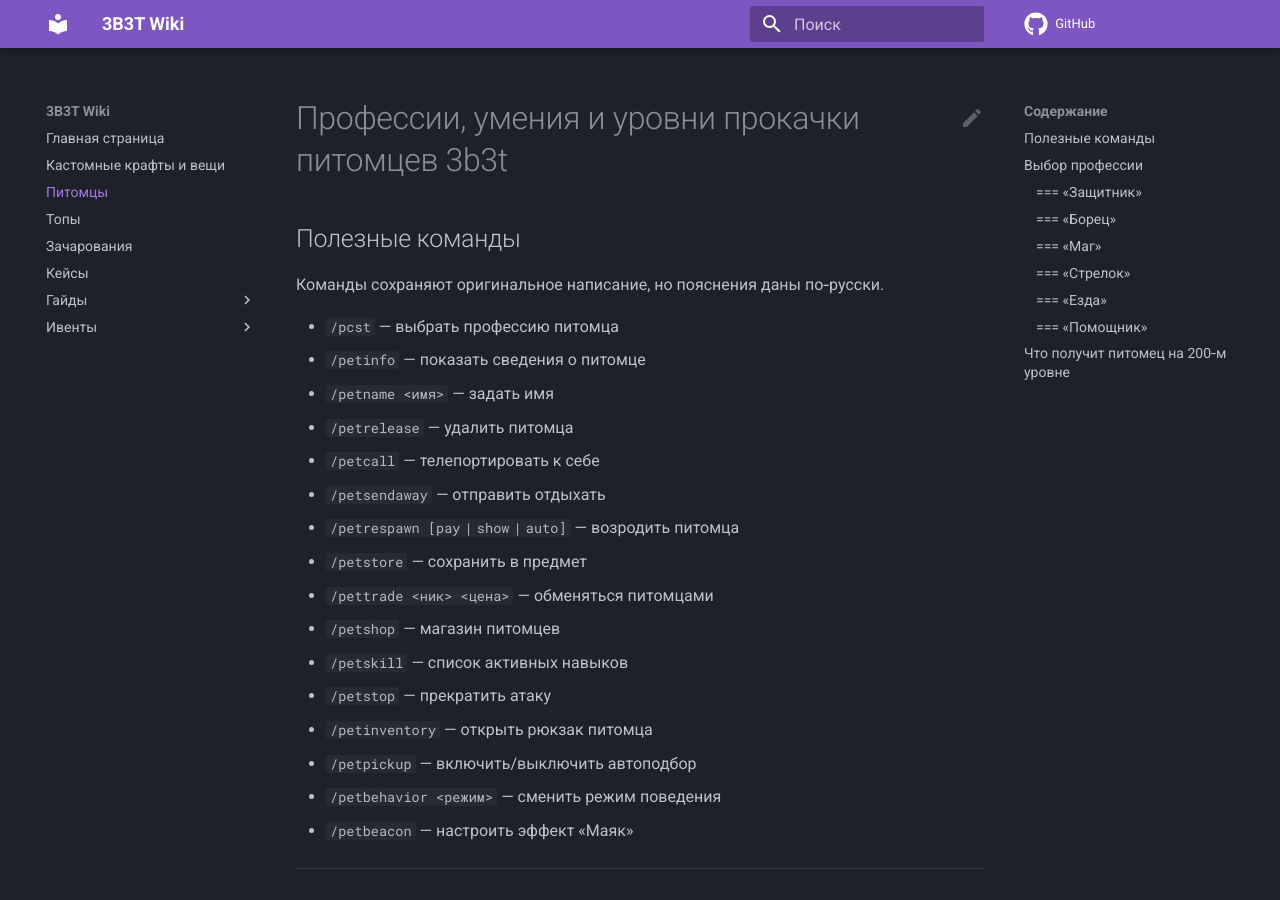
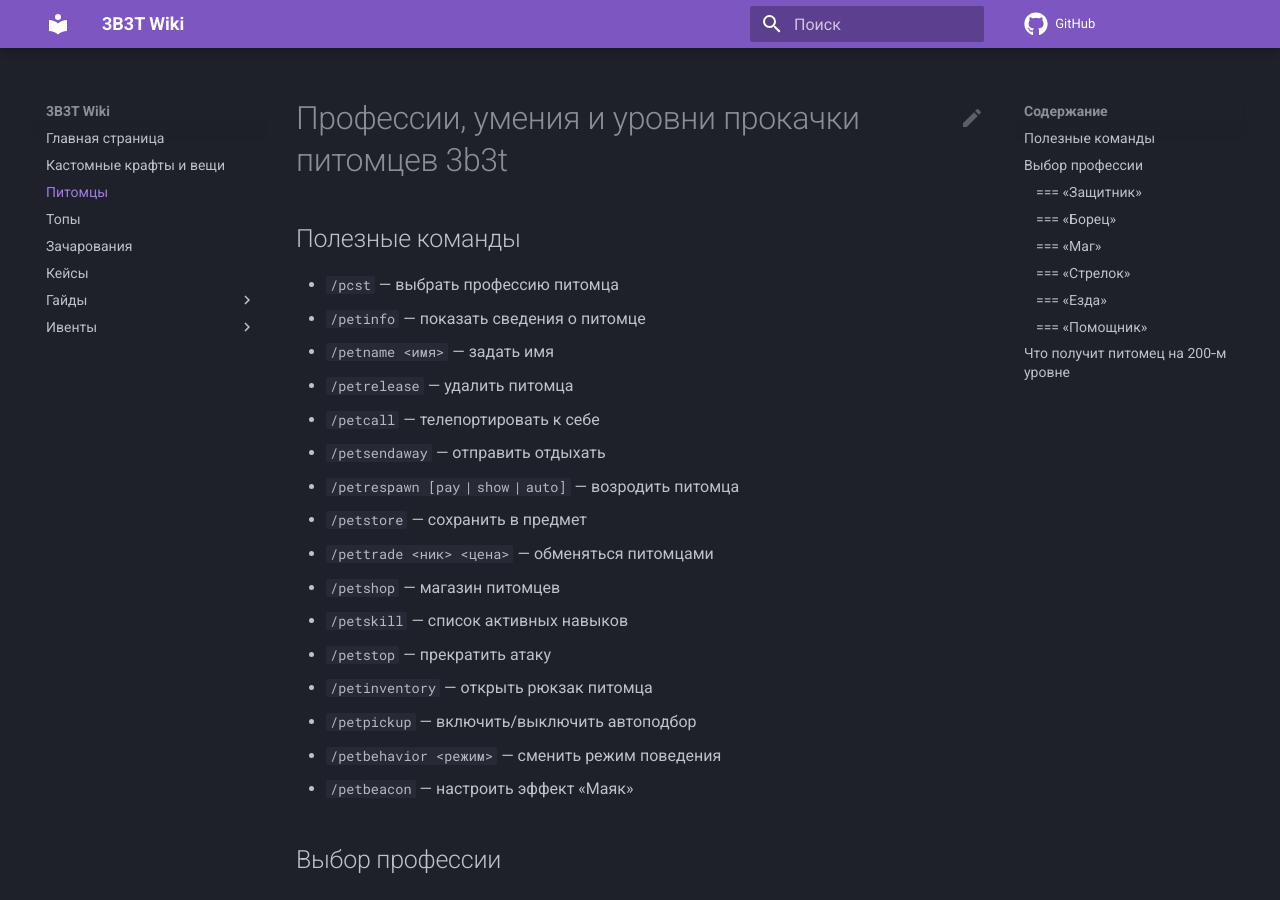
Before and after one commit to 3B3TServer/Docs, an MkDocs documentation site: the page built from docs/pets.md, in a window 1280 px wide and 900 px high. Built offline with MkDocs 1.6.1 and Material for MkDocs 9.7.7, drawn with Linux system fonts in a browser that asks for light colours; comment, search, counter and statistics services are not loaded.

Commit message:
аааа
ааааа

```diff
--- a/docs/pets.md
+++ b/docs/pets.md
@@ -1,8 +1,6 @@
 # Профессии, умения и уровни прокачки питомцев 3b3t
 
 ## Полезные команды
-
-Команды сохраняют оригинальное написание, но пояснения даны по‑русски.
 
 - `/pcst` — выбрать профессию питомца
 - `/petinfo` — показать сведения о питомце
@@ -21,8 +19,6 @@
 - `/petbehavior <режим>` — сменить режим поведения
 - `/petbeacon` — настроить эффект «Маяк»
 
----
-
 ## Выбор профессии
 
 ### === «Защитник»
@@ -37,8 +33,6 @@
 | **Поведение** | 40 — дружелюбный → 80 — агрессивный → 120 — фермер → 160 — рейд → 200 — дуэль |
 | **Маяк** | 75 — радиус +5, длит. +5, слот +1, Сопротивление +1, Невидимость <br> 100 — слот +1, Огнестойкость, Сила +1 <br> 150 — слот +1, Удача, Скорость +1, Подводное дыхание <br> 200 — радиус +1, слот +1, Скорость +1, Сила +1 |
 
----
-
 ### === «Борец»
 
 | Навык | Уровни | Эффект |
@@ -48,8 +42,6 @@
 | **Огонь** | каждые 25 уровней | длительность +2 с, шанс +3 % |
 | **Щит** | каждые 25 уровней | Перенаправление +2, Шанс +4 % |
 | **Поведение** | 10 — дружелюбный → 20 — агрессивный → 30 — фермер → 40 — рейд → 50 — дуэль |
-
----
 
 ### === «Маг»
 
@@ -64,8 +56,6 @@
 | **Огонь** | каждые 25 уровней | длительность +2 с, шанс +3 % |
 | **Замедление** | 50 | длительность +10 с, шанс +15 % |
 
----
-
 ### === «Стрелок»
 
 | Навык | Уровни | Эффект |
@@ -74,8 +64,6 @@
 | **Дальнобой** | 25 — cкорострельность +10 %<br>каждые 25 уровней — урон +0,3 |
 | **Яд** | каждые 25 уровней | длительность +1 с, шанс +1 % |
 | **Маяк** | как у «Защитника» (см. выше) |
-
----
 
 ### === «Езда»
 
@@ -89,8 +77,6 @@
 | **Поведение** | 40 — дружелюбный → 80 — агрессивный → 120 — фермер → 160 — рейд → 200 — дуэль |
 | **Маяк** | как у «Защитника» |
 
----
-
 ### === «Помощник»
 
 | Навык | Уровни | Эффект |
@@ -103,8 +89,6 @@
 | **Поведение** | 30 — дружелюбный → 60 — агрессивный → 90 — фермер → 120 — рейд → 150 — дуэль |
 | **Маяк** | как у «Защитника» |
 
----
-
 ## Что получит питомец на 200‑м уровне
 
 | Профессия | Итоговые бонусы |
```
